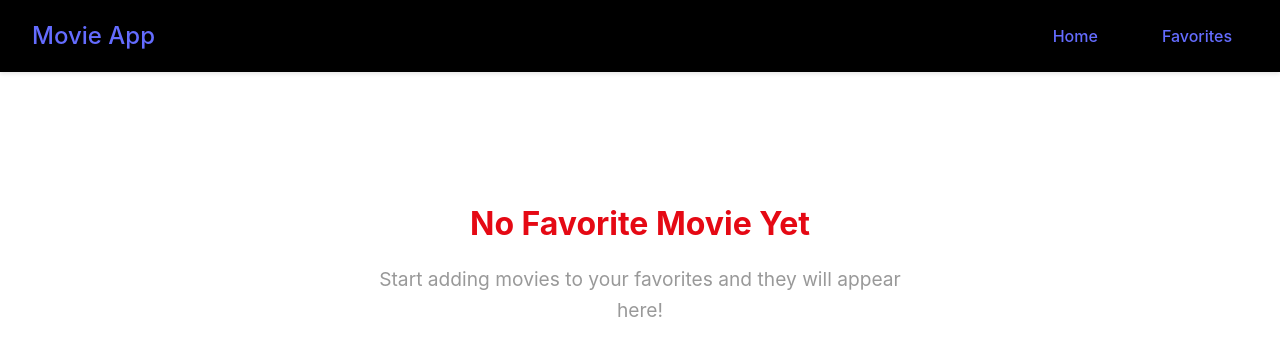
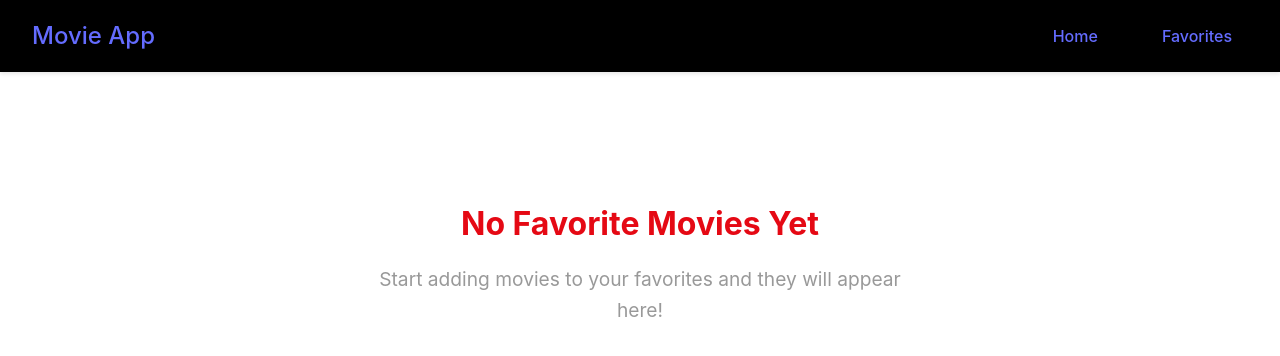
Before and after one commit to Homiechok/simple-react-movies, a React (Vite) app: page /favorites in a window 1280 px wide. Shown: the top 356 px of the page. Built offline with nearby package versions, Linux system fonts and the light colour scheme.

Commit message:
feat: Add MovieContext (favorites)

```diff
--- a/src/App.jsx
+++ b/src/App.jsx
@@ -3,10 +3,11 @@ import Home from "./pages/Home.jsx";
 import Favorites from "./pages/Favorites.jsx";
 import { Route, Routes } from "react-router";
 import NavBar from "./components/NavBar.jsx";
+import {MovieProvider} from "./contexts/MovieContext.jsx";
 
 export default function App() {
   return (
-    <div>
+    <MovieProvider>
       <NavBar />
       <main className="main-content">
         <Routes>
@@ -14,6 +15,6 @@ export default function App() {
           <Route path="/favorites" element={<Favorites />} />
         </Routes>
       </main>
-    </div>
+    </MovieProvider>
   );
 }
--- a/src/components/MovieCard.jsx
+++ b/src/components/MovieCard.jsx
@@ -1,16 +1,32 @@
-import "../css/MovieCard.css"
+import "../css/MovieCard.css";
+import { useMovieContext } from "../contexts/MovieContext.jsx";
 
 export default function MovieCard({ movie }) {
-  function handleClick() {
-    alert("Like");
+  const { addToFavorites, removeFromFavorite, isFavorite } = useMovieContext();
+  const favorite = isFavorite(movie.id);
+
+  function handleClick(e) {
+    e.preventDefault();
+
+    if (favorite) {
+      removeFromFavorite(movie.id);
+    } else {
+      addToFavorites(movie);
+    }
   }
 
   return (
     <div className="movie-card">
       <div className="movie-poster">
-        <img src={`https://image.tmdb.org/t/p/w500${movie.poster_path}`} alt={movie.title} />
+        <img
+          src={`https://image.tmdb.org/t/p/w500${movie.poster_path}`}
+          alt={movie.title}
+        />
         <div className="movie-overlay">
-          <button className="favorite-btn" onClick={handleClick}>
+          <button
+            className={`favorite-btn ${favorite ? "active" : ""}`}
+            onClick={handleClick}
+          >
             ♥
           </button>
         </div>
--- /dev/null
+++ b/src/contexts/MovieContext.jsx
@@ -0,0 +1,44 @@
+import { createContext, useContext, useEffect, useState } from "react";
+
+const MovieContext = createContext();
+
+export const useMovieContext = () => useContext(MovieContext);
+
+export const MovieProvider = ({ children }) => {
+  const [favorites, setFavorites] = useState([]);
+
+  useEffect(() => {
+    const storedFavs = localStorage.getItem("favorites");
+
+    if (storedFavs) {
+      setFavorites(JSON.parse(storedFavs));
+    }
+  }, []);
+
+  useEffect(() => {
+    localStorage.setItem("favorites", JSON.stringify(favorites));
+  }, [favorites]);
+
+  const addToFavorites = (movie) => {
+    setFavorites((prev) => [...prev, movie]);
+  };
+
+  const removeFromFavorite = (movieId) => {
+    setFavorites((prev) => prev.filter((item) => item.id !== movieId));
+  };
+
+  const isFavorite = (movieId) => {
+    return favorites.some((movie) => movie.id === movieId);
+  };
+
+  const value = {
+    favorites,
+    addToFavorites,
+    removeFromFavorite,
+    isFavorite,
+  };
+
+  return (
+    <MovieContext.Provider value={value}>{children}</MovieContext.Provider>
+  );
+};
--- a/src/pages/Favorites.jsx
+++ b/src/pages/Favorites.jsx
@@ -1,9 +1,28 @@
-import "../css/Favorites.css"
+import "../css/Favorites.css";
+import { useMovieContext } from "../contexts/MovieContext.jsx";
+import MovieCard from "../components/MovieCard.jsx";
 
 export default function Favorites() {
+  const { favorites } = useMovieContext();
+
+  console.log(favorites);
+
+  if (favorites.length !== 0) {
+    return (
+      <div className="favorites">
+        <h2>Your Favorites</h2>
+        <div className="movies-grid">
+          {favorites.map((movie) => (
+            <MovieCard movie={movie} key={movie.id} />
+          ))}
+        </div>
+      </div>
+    );
+  }
+
   return (
     <div className="favorites-empty">
-      <h2>No Favorite Movie Yet</h2>
+      <h2>No Favorite Movies Yet</h2>
       <p>Start adding movies to your favorites and they will appear here!</p>
     </div>
   );
```
